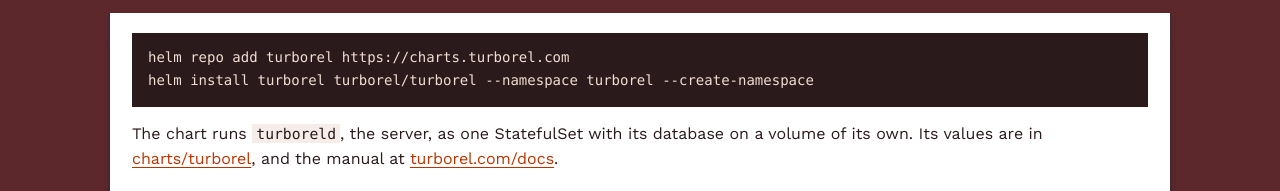
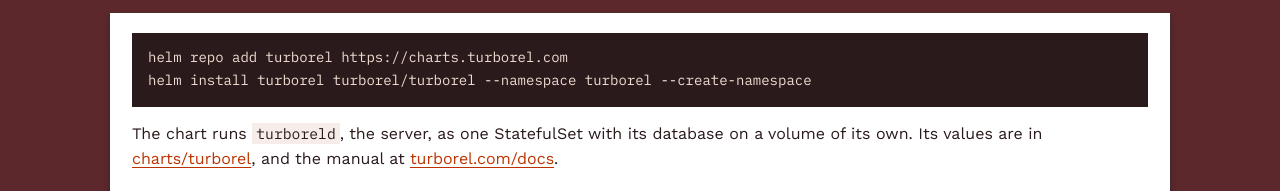
Before and after one commit to turborel/charts, a plain HTML site: page site/index.html in a window 1280 px wide. Shown: the part 569-760 px from the top of the page. Drawn offline with nearby package versions, Linux system fonts and the light colour scheme.

Commit message:
site: set code in IBM Plex Mono, as on turborel.com

```diff
--- a/site/index.html
+++ b/site/index.html
@@ -53,7 +53,7 @@
     <meta name="theme-color" content="#5C282B" media="(prefers-color-scheme: light)">
     <meta name="theme-color" content="#120D0E" media="(prefers-color-scheme: dark)">
     <style>
-        @import url('https://fonts.googleapis.com/css2?family=EB+Garamond:ital,wght@0,400..800;1,400..800&family=Work+Sans:ital,wght@0,100..900;1,100..900&display=swap');
+        @import url('https://fonts.googleapis.com/css2?family=EB+Garamond:ital,wght@0,400..800;1,400..800&family=Work+Sans:ital,wght@0,100..900;1,100..900&family=IBM+Plex+Mono:wght@400;600&display=swap');
 
         *, *::before, *::after {
             box-sizing: border-box;
@@ -282,7 +282,7 @@
         }
 
         code {
-            font-family: ui-monospace, SFMono-Regular, Menlo, Consolas, monospace;
+            font-family: "IBM Plex Mono", ui-monospace, "SFMono-Regular", Menlo, monospace; /* same as site.css --mono on turborel.com */
             font-size: 0.92em;
         }
 
```
